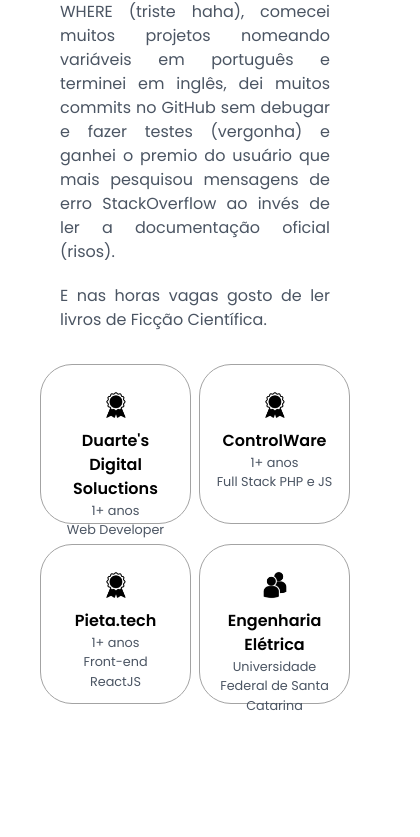
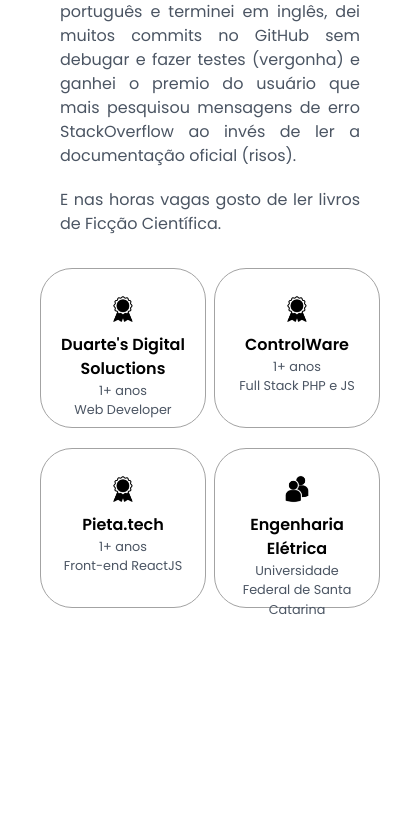
Before and after one commit to danielbelle/portfolio-reactjs-tailwindcss, a React (Create React App) app: page / in a window 390 px wide. Shown: the part 1301-2138 px from the top of the page, 420 px wide, since content can reach past the window. Built offline with nearby package versions, Linux system fonts and the light colour scheme.

Commit message:
v4.3 -test again

```diff
--- a/src/App.jsx
+++ b/src/App.jsx
@@ -8,7 +8,7 @@ import Footer from './Components/Footer';
 
 function App() {
   return (
-    <div className="App overflow-x-hidden">
+    <div className="App overflow-x-hidden min-w-[420px]">
       <Nav />
       <Profile />
       <About />
--- a/src/Components/About.jsx
+++ b/src/Components/About.jsx
@@ -6,7 +6,7 @@ function About() {
   return (
     <div
       id="about"
-      className="justify-between items-center max-w-[1160px] m-auto relative min-h-[1060px] sm:min-h-[750px] h-[80vh] pt-[30px] pb-[50px] min-w-[300px]"
+      className="justify-between items-center max-w-[1160px] m-auto relative min-h-[1060px] sm:min-h-[750px] h-[80vh] pt-[30px] pb-[50px]"
     >
       <p className="flex justify-center font-[600] text-gray-600">
         Conheça Mais
--- a/src/Components/Contact.jsx
+++ b/src/Components/Contact.jsx
@@ -41,7 +41,7 @@ function Contact() {
   return (
     <div
       id="contact"
-      className="flex justify-center flex-col h-[80hv] max-w-[1160px] m-auto relative h-min-[500px] box-border sm:mt-[15rem] md:mt-[7rem] lg:mt-[5rem] pt-[8rem] min-w-[300px]"
+      className="flex justify-center flex-col h-[80hv] max-w-[1160px] m-auto relative h-min-[500px] box-border sm:mt-[15rem] md:mt-[7rem] lg:mt-[5rem] pt-[8rem]"
     >
       <p className="flex justify-center font-[600] text-gray-600">
         Me Encaminhe Seu
--- a/src/Components/Footer.jsx
+++ b/src/Components/Footer.jsx
@@ -13,7 +13,7 @@ function Footer() {
   return (
     <div
       id="footer"
-      className="flex justify-between items-center max-w-[1160px] relative min-h-[26vh] m-auto pt-[5rem] mb-[5rem] flex-col min-w-[300px]"
+      className="flex justify-between items-center max-w-[1160px] relative min-h-[26vh] m-auto pt-[5rem] mb-[5rem] flex-col"
     >
       <ul className="flex mt-4 lg:text-2xl md:text-lg text-sm text-nowrap m-auto items-center justify-center ">
         <li className="sm:p-4 p-2 sm:mr-3 hover:underline hover:text-[#b5b5b5] hover:underline-offset-[1rem] cursor-pointer">
--- a/src/Components/Nav.jsx
+++ b/src/Components/Nav.jsx
@@ -11,7 +11,7 @@ function Nav() {
 
   return (
     <div
-      className="flex justify-between items-center h-24 max-w-[1160px] mx-auto px-4 text-black min-w-[300px]"
+      className="flex justify-between items-center h-24 max-w-[1160px] mx-auto px-4 text-black"
       id="nav"
     >
       <h1 className="w-full lg:text-4xl text-2xl text-black m-12 mt-15 p-4 pt-6 text-nowrap">
--- a/src/Components/Profile.jsx
+++ b/src/Components/Profile.jsx
@@ -9,7 +9,7 @@ function Profile() {
   return (
     <div
       id="profile"
-      className="flex justify-between items-center max-w-[1160px] mx-auto my-[1rem] px-4 relative gap-[4rem] min-h-[400px] h-[80vh] pt-2 min-w-[300px]"
+      className="flex justify-between items-center max-w-[1160px] mx-auto my-[1rem] px-4 relative gap-[4rem] min-h-[400px] h-[80vh] pt-2"
     >
       <div className="md:flex lg:h-[400px] lg:w-[400px] md:h-[320px] md:w-[320px] mx-0 my-auto flex-[0.9] hidden">
         <img src={ProfilePic} alt="Foto de perfil do Daniel" />
--- a/src/Components/Projects.jsx
+++ b/src/Components/Projects.jsx
@@ -103,7 +103,7 @@ function Projects() {
   return (
     <div
       id="projects"
-      className="flex justify-center flex-col max-w-[1160px] m-auto relative min-h-[400px] sm:mt-[200px] mt-[300px] md:mt-0 min-w-[300px]"
+      className="flex justify-center flex-col max-w-[1160px] m-auto relative min-h-[400px] sm:mt-[200px] mt-[300px] md:mt-0"
     >
       <div>
         <p className="flex justify-center font-[600] text-gray-600">
```
